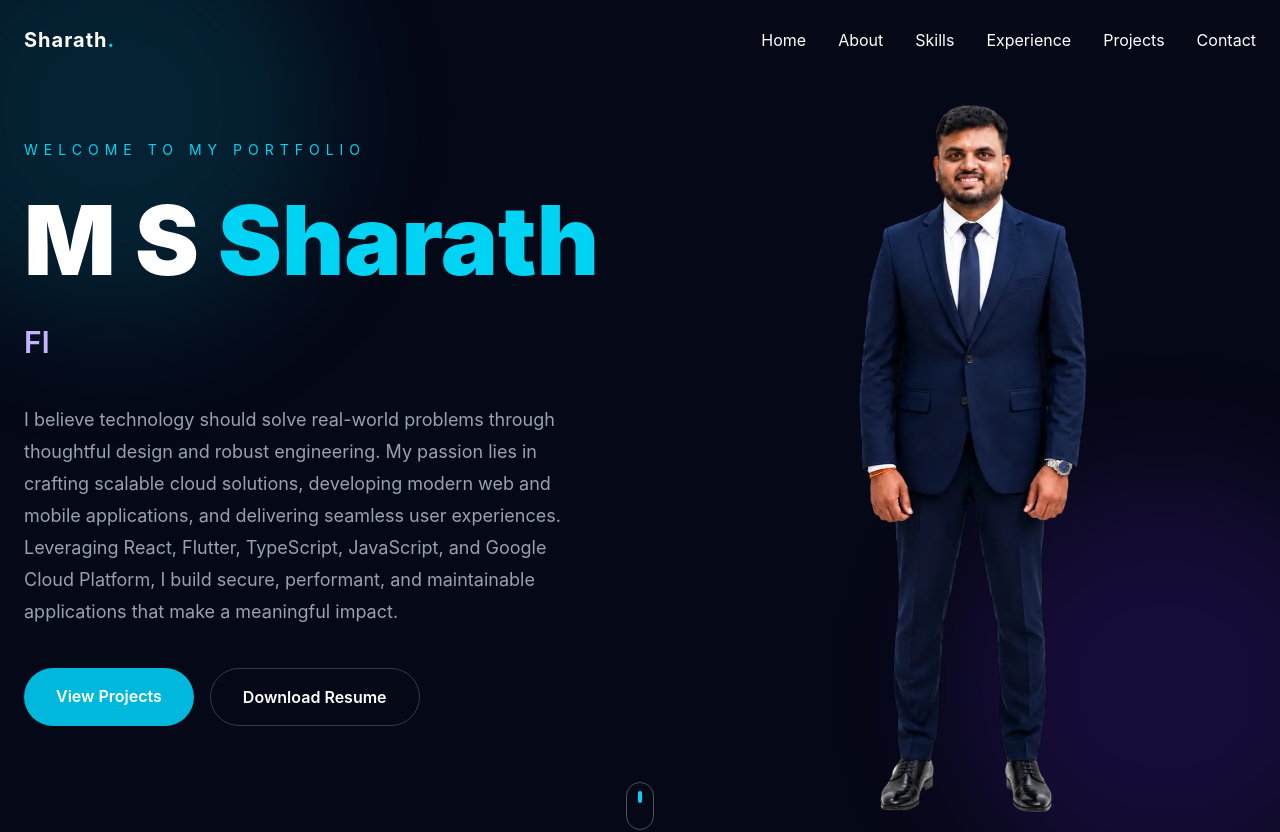
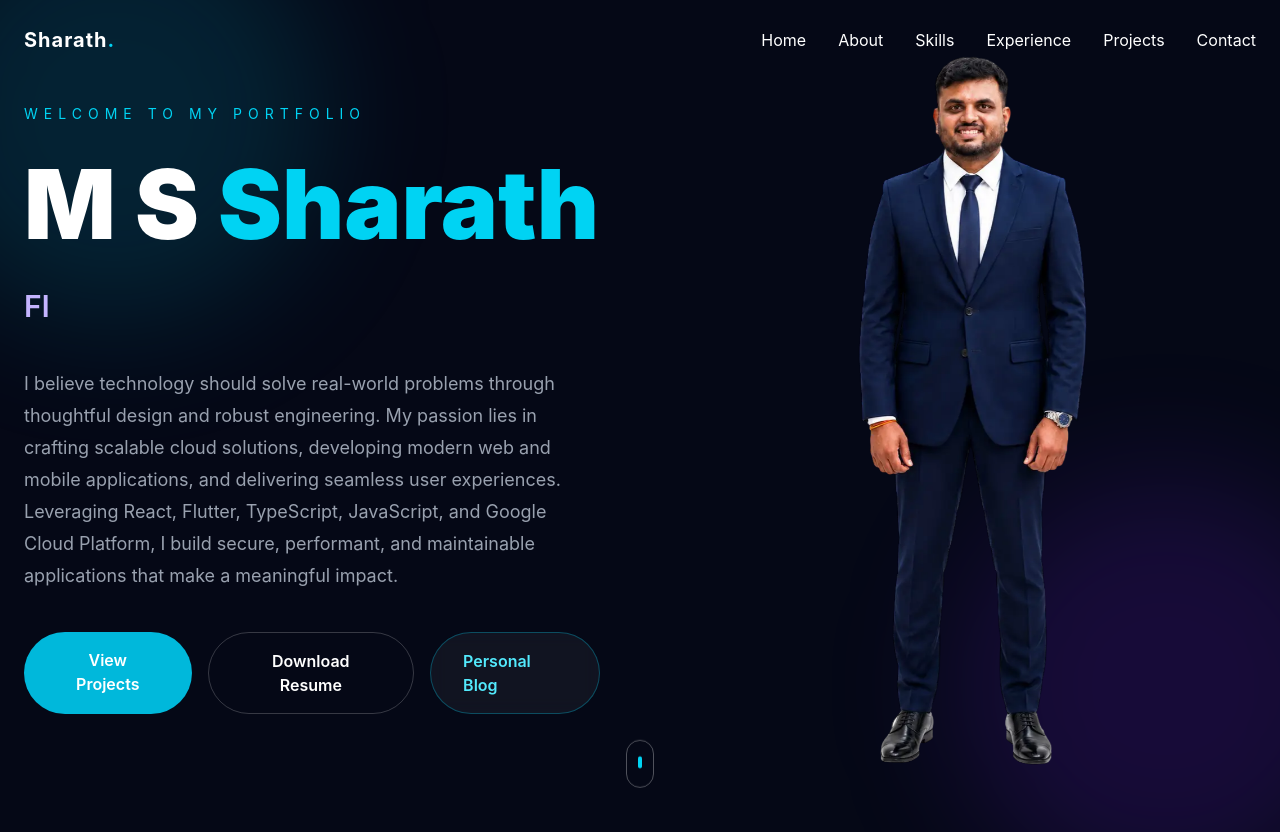
Before and after one commit to MSS24-tech/portfolio, a React (Vite) app: page / in a window 1280 px wide. Shown: the top 832 px of the page. Built offline with nearby package versions, Linux system fonts and the light colour scheme.

Commit message:
My protfolio-Performance

```diff
--- a/src/components/Hero/FloatingCards.tsx
+++ b/src/components/Hero/FloatingCards.tsx
@@ -9,8 +9,8 @@ const FloatingCards = () => {
     <motion.img
       src={profileImage}
       alt="M S Sharath"
-      width={850}
-      height={850}
+      width={950}
+      height={950}
       loading="eager"
       decoding="async"
       fetchPriority="high"
@@ -26,12 +26,8 @@ const FloatingCards = () => {
             }
       }
       transition={{
-        opacity: {
-          duration: 0.4,
-        },
-        scale: {
-          duration: 0.4,
-        },
+        opacity: { duration: 0.4 },
+        scale: { duration: 0.4 },
         y: {
           duration: 8,
           repeat: Infinity,
@@ -40,11 +36,14 @@ const FloatingCards = () => {
         },
       }}
       className="
-        w-[420px]
-        md:w-[520px]
-        lg:w-[650px]
-        xl:w-[760px]
-        2xl:w-[850px]
+        -mt-6
+        lg:-mt-12
+        w-[440px]
+        sm:w-[500px]
+        md:w-[580px]
+        lg:w-[700px]
+        xl:w-[820px]
+        2xl:w-[900px]
         h-auto
         object-contain
         select-none
--- a/src/components/Hero/Hero.tsx
+++ b/src/components/Hero/Hero.tsx
@@ -10,15 +10,15 @@ export default function Hero() {
       className="relative flex min-h-screen items-center overflow-hidden"
     >
       <div className="mx-auto w-full max-w-7xl px-6">
-        <Suspense
-          fallback={<div className="min-h-[70vh]" />}
-        >
+        <Suspense fallback={<div className="min-h-[70vh]" />}>
           <HeroContent />
         </Suspense>
       </div>
 
       <Suspense fallback={null}>
-        <ScrollIndicator />
+        <div className="absolute inset-x-0 bottom-0 flex justify-center pb-8">
+          <ScrollIndicator />
+        </div>
       </Suspense>
     </section>
   );
--- a/src/components/Hero/HeroContent.tsx
+++ b/src/components/Hero/HeroContent.tsx
@@ -95,6 +95,15 @@ export default function HeroContent() {
             >
               Download Resume
             </a>
+
+            <a
+              href="https://mssharath.wordpress.com/"
+              target="_blank"
+              rel="noopener noreferrer"
+              className="group inline-flex items-center justify-center gap-2 rounded-full border border-cyan-400/30 bg-white/5 px-8 py-4 font-semibold text-cyan-300 backdrop-blur-sm transition-all duration-300 hover:-translate-y-1 hover:border-cyan-400 hover:bg-cyan-500/10 hover:text-white"
+            >
+              Personal Blog
+            </a>
           </motion.div>
         </div>
 
--- a/src/components/Hero/ScrollIndicator.tsx
+++ b/src/components/Hero/ScrollIndicator.tsx
@@ -10,19 +10,45 @@ const ScrollIndicator = () => {
         shouldReduceMotion
           ? {}
           : {
-              y: [0, 6, 0],
+              y: [0, 4, 0],
             }
       }
       transition={{
-        duration: 2.5,
+        duration: 2,
         repeat: Infinity,
-        repeatType: "mirror",
+        repeatType: "reverse",
         ease: "easeInOut",
       }}
-      className="absolute bottom-10 left-1/2 -translate-x-1/2 will-change-transform"
+      className="
+  absolute
+  bottom-0
+  sm:bottom-2
+  md:bottom-6
+  lg:bottom-8
+  left-1/2
+  -translate-x-1/2
+  z-20
+  will-change-transform
+  pointer-events-none
+"
     >
-      <div className="flex h-12 w-7 justify-center rounded-full border border-white/30">
-        <div className="mt-2 h-3 w-1 rounded-full bg-cyan-400" />
+      <div className="flex h-12 w-7 items-start justify-center rounded-full border border-white/30">
+        <motion.div
+          animate={
+            shouldReduceMotion
+              ? {}
+              : {
+                  y: [0, 8, 0],
+                }
+          }
+          transition={{
+            duration: 1.5,
+            repeat: Infinity,
+            repeatType: "reverse",
+            ease: "easeInOut",
+          }}
+          className="mt-2 h-3 w-1 rounded-full bg-cyan-400"
+        />
       </div>
     </motion.div>
   );
```
